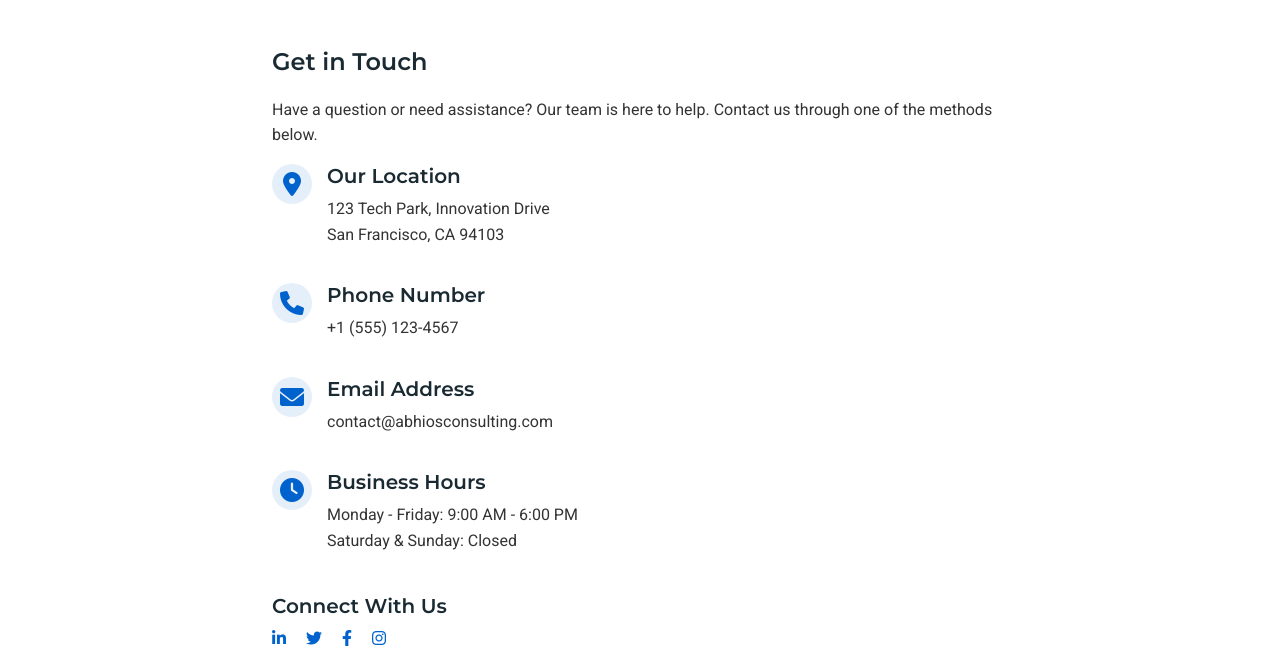
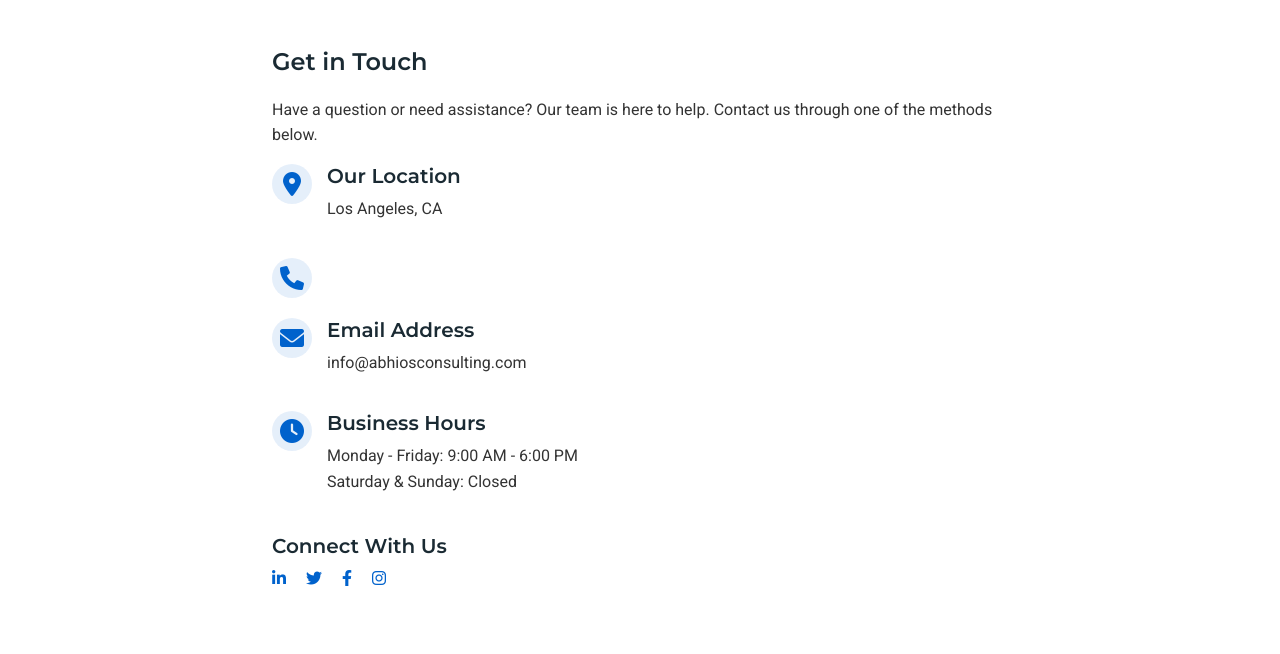
Before and after one commit to 4abhios/consult.github.io, a plain HTML site: page contact.html in a window 1280 px wide. Shown: the part 422-1076 px from the top of the page. Drawn offline with nearby package versions, Linux system fonts and the light colour scheme.

Commit message:
Update contact.html

```diff
--- a/contact.html
+++ b/contact.html
@@ -88,15 +88,16 @@
                         <i class="fas fa-map-marker-alt"></i>
                         <div>
                             <h5>Our Location</h5>
-                            <p>123 Tech Park, Innovation Drive<br>San Francisco, CA 94103</p>
+                            <p>Los Angeles, CA </p>
+                            <!--<p>123 Tech Park, Innovation Drive<br>San Francisco, CA 94103</p>-->
                         </div>
                     </div>
 
                     <div class="contact-info-item">
                         <i class="fas fa-phone"></i>
                         <div>
-                            <h5>Phone Number</h5>
-                            <p>+1 (555) 123-4567</p>
+                          <!--  <h5>Phone Number</h5>
+                            <p></p>-->
                         </div>
                     </div>
 
@@ -104,7 +105,7 @@
                         <i class="fas fa-envelope"></i>
                         <div>
                             <h5>Email Address</h5>
-                            <p>contact@abhiosconsulting.com</p>
+                            <p>info@abhiosconsulting.com</p>
                         </div>
                     </div>
 
```
